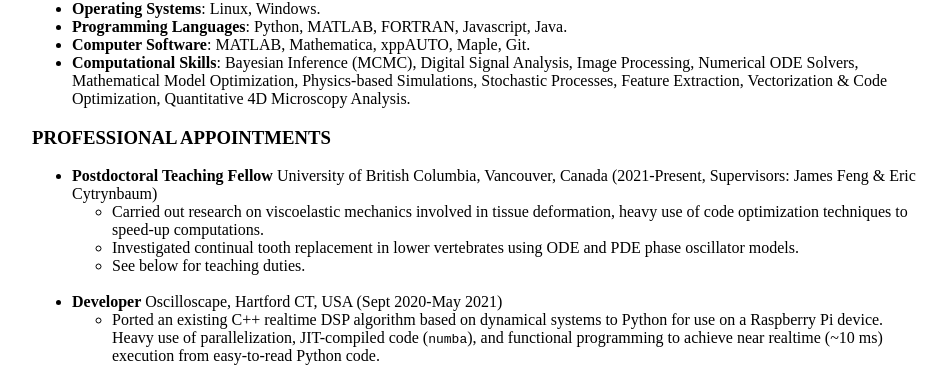
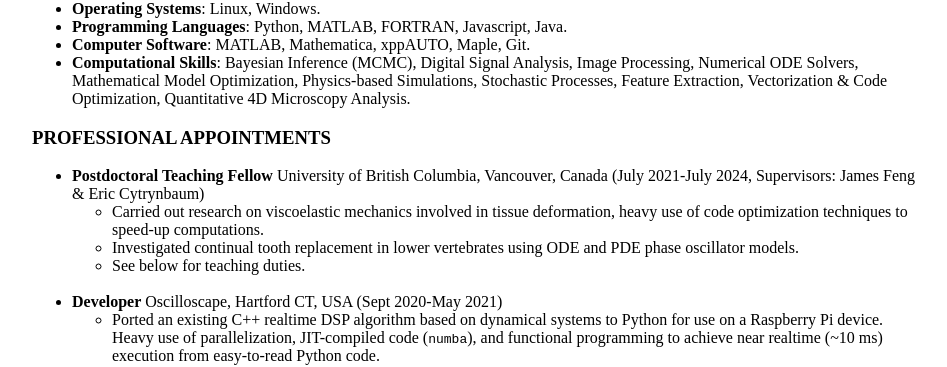
Before and after one commit to laurentmackay/laurentmackay.github.io, a Jekyll site: the page built from cv/index.html, in a window 1280 px wide and 900 px high, scrolled down 302 px. Shown: the part 93-460 px from the top of the window, without its empty margins (160-1107 px from the left). Built offline with Jekyll 4.4.1, drawn with Linux system fonts in a browser that asks for light colours; Markdown is read by kramdown in place of the engine named in the settings.

Commit message:
Update cv with postdoc end date

```diff
--- a/_includes/cv_1.md
+++ b/_includes/cv_1.md
@@ -24,7 +24,7 @@ Processing, Numerical ODE Solvers, Mathematical Model Optimization, Physics-base
 Stochastic Processes, Feature Extraction, Vectorization & Code Optimization, Quantitative 4D Microscopy Analysis.
 
 ### PROFESSIONAL APPOINTMENTS
-* **Postdoctoral Teaching Fellow** University of British Columbia, Vancouver, Canada (2021-Present, Supervisors: James Feng & Eric Cytrynbaum)
+* **Postdoctoral Teaching Fellow** University of British Columbia, Vancouver, Canada (July 2021-July 2024, Supervisors: James Feng & Eric Cytrynbaum)
    * Carried out research on viscoelastic mechanics involved in tissue deformation, heavy use of code optimization techniques to speed-up computations.
    * Investigated continual tooth replacement in lower vertebrates using ODE and PDE phase oscillator models.
    * See below for teaching duties.
```
